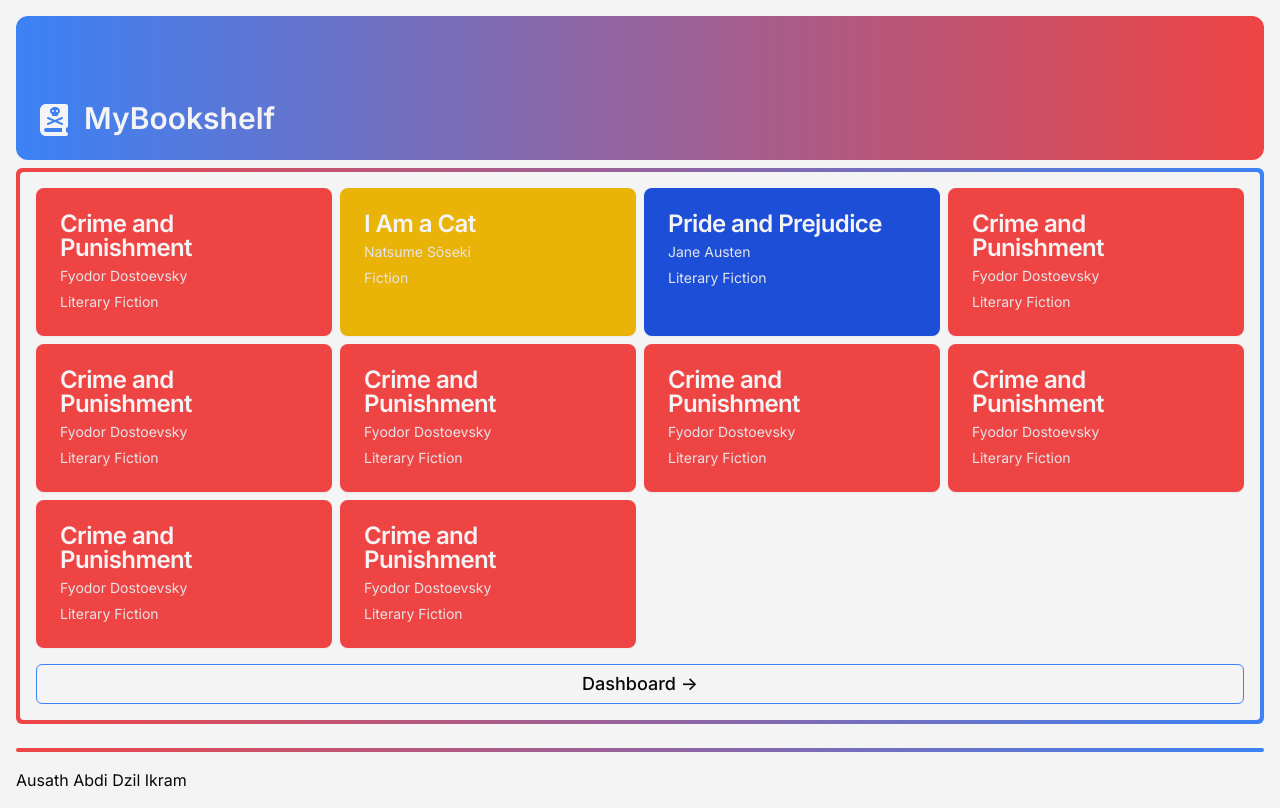
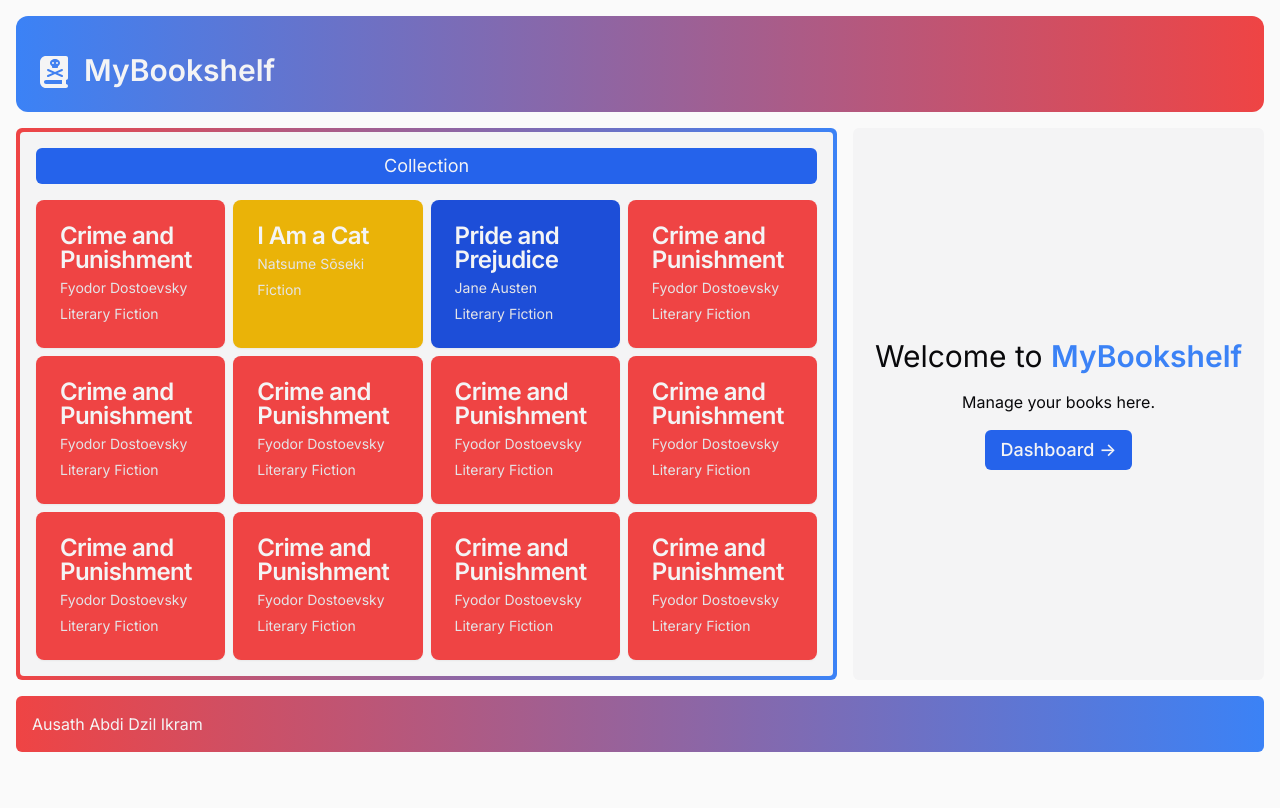
Before and after one commit to ausathdzil/nextjs-bookshelf, a Next.js app: page / in a window 1280 px wide. Built offline with nearby package versions, Linux system fonts and the light colour scheme.

Commit message:
feat: Fix collection cards

```diff
--- a/src/app/layout.tsx
+++ b/src/app/layout.tsx
@@ -16,7 +16,7 @@ export default function RootLayout({
 }>) {
   return (
     <html lang="en">
-      <body className={`${inter.className} bg-zinc-100 text-zinc-950`}>{children}</body>
+      <body className={`${inter.className} bg-zinc-50 text-zinc-950`}>{children}</body>
     </html>
   );
 }
--- a/src/app/page.tsx
+++ b/src/app/page.tsx
@@ -3,8 +3,8 @@ import { Button } from '@/components/ui/button';
 
 export default function Home() {
   return (
-    <main className="flex items-center justify-center flex-col gap-2 p-4">
-      <header className="flex items-end justify-start gap-4 p-6 h-36 w-full rounded-xl bg-gradient-to-r from-blue-500 to-red-500">
+    <main className="flex items-center justify-center flex-col gap-4 p-4">
+      <header className="flex items-end justify-start gap-4 p-6 h-24 w-full rounded-xl bg-gradient-to-r from-blue-500 to-red-500">
         <svg
           xmlns="http://www.w3.org/2000/svg"
           height="32"
@@ -19,19 +19,30 @@ export default function Home() {
         <h1 className="font-semibold text-3xl text-zinc-100">MyBookshelf</h1>
       </header>
 
-      <div className="w-full bg-gradient-to-r from-red-500 to-blue-500 rounded-md p-1 flex flex-col justify-center items-center mb-4">
-        <div className="bg-zinc-100 rounded w-full h-full p-4 flex flex-col justify-center items-center gap-4">
-          <CollectionCards />
-          <Button className="bg-zinc-100 border border-blue-500 hover:bg-blue-500 text-lg text-zinc-950 hover:text-zinc-100 w-full">
+      <section className="flex flex-col justify-center lg:flex-row gap-4">
+        <div className="lg:order-last w-full lg:w-1/3 bg-zinc-100 rounded-md p-4 flex flex-col justify-center items-center gap-4">
+          <h1 className="text-3xl text-center">
+            Welcome to{' '}
+            <span className="text-blue-500 font-semibold">MyBookshelf</span>
+          </h1>
+          <p>Manage your books here.</p>
+          <Button className="bg-blue-600 hover:bg-blue-500 text-lg text-zinc-100">
             Dashboard -{'>'}
           </Button>
         </div>
-      </div>
+
+        <div className="w-full lg:w-2/3 bg-gradient-to-r from-red-500 to-blue-500 rounded-md p-1 flex flex-row justify-center items-center">
+          <div className="bg-zinc-100 rounded w-full h-full p-4 flex flex-col justify-center items-center gap-4">
+            <div className="bg-blue-600 text-lg text-zinc-100 w-full rounded-md p-1 text-center">
+              Collection
+            </div>
+            <CollectionCards />
+          </div>
+        </div>
+      </section>
 
       <footer className="w-full">
-        <hr className="h-1 border-none bg-gradient-to-r from-red-500 to-blue-500 rounded mb-4" />
-
-        <div>
+        <div className="bg-gradient-to-r from-red-500 to-blue-500 p-4 text-zinc-100 rounded-md">
           <p>Ausath Abdi Dzil Ikram</p>
           {/* Social Links */}
         </div>
--- a/src/components/collection-cards.tsx
+++ b/src/components/collection-cards.tsx
@@ -1,7 +1,6 @@
 import { books } from '@/lib/books';
 import {
   Card,
-  CardContent,
   CardDescription,
   CardHeader,
   CardTitle,
@@ -10,7 +9,7 @@ import Link from 'next/link';
 
 export default function CollectionCards() {
   return (
-    <div className="grid grid-cols-4 gap-2 w-full h-full">
+    <div className="grid grid-cols-1 sm:grid-cols-3 xl:grid-cols-4 gap-2 w-full h-full">
       {books.map((book, index) => (
         <div
           key={index}
@@ -23,7 +22,7 @@ export default function CollectionCards() {
               <Link
                 href={book.link}
                 target="_blank"
-                className="hover:underline underline-offset-4"
+                className="hover:underline underline-offset-2"
               >
                 <CardTitle>{book.title}</CardTitle>
               </Link>
--- /dev/null
+++ b/src/components/social-links.tsx
@@ -0,0 +1,3 @@
+export default function SocialLinks() {
+
+}
--- a/src/lib/books.ts
+++ b/src/lib/books.ts
@@ -77,4 +77,18 @@ export const books: Books[] = [
     color: 'bg-red-500',
     link: 'https://www.google.co.id/books/edition/Crime_and_Punishment/aCgVAAAAYAAJ?hl=en&gbpv=0',
   },
+  {
+    title: 'Crime and Punishment',
+    author: 'Fyodor Dostoevsky',
+    genre: 'Literary Fiction',
+    color: 'bg-red-500',
+    link: 'https://www.google.co.id/books/edition/Crime_and_Punishment/aCgVAAAAYAAJ?hl=en&gbpv=0',
+  },
+  {
+    title: 'Crime and Punishment',
+    author: 'Fyodor Dostoevsky',
+    genre: 'Literary Fiction',
+    color: 'bg-red-500',
+    link: 'https://www.google.co.id/books/edition/Crime_and_Punishment/aCgVAAAAYAAJ?hl=en&gbpv=0',
+  },
 ];
```
